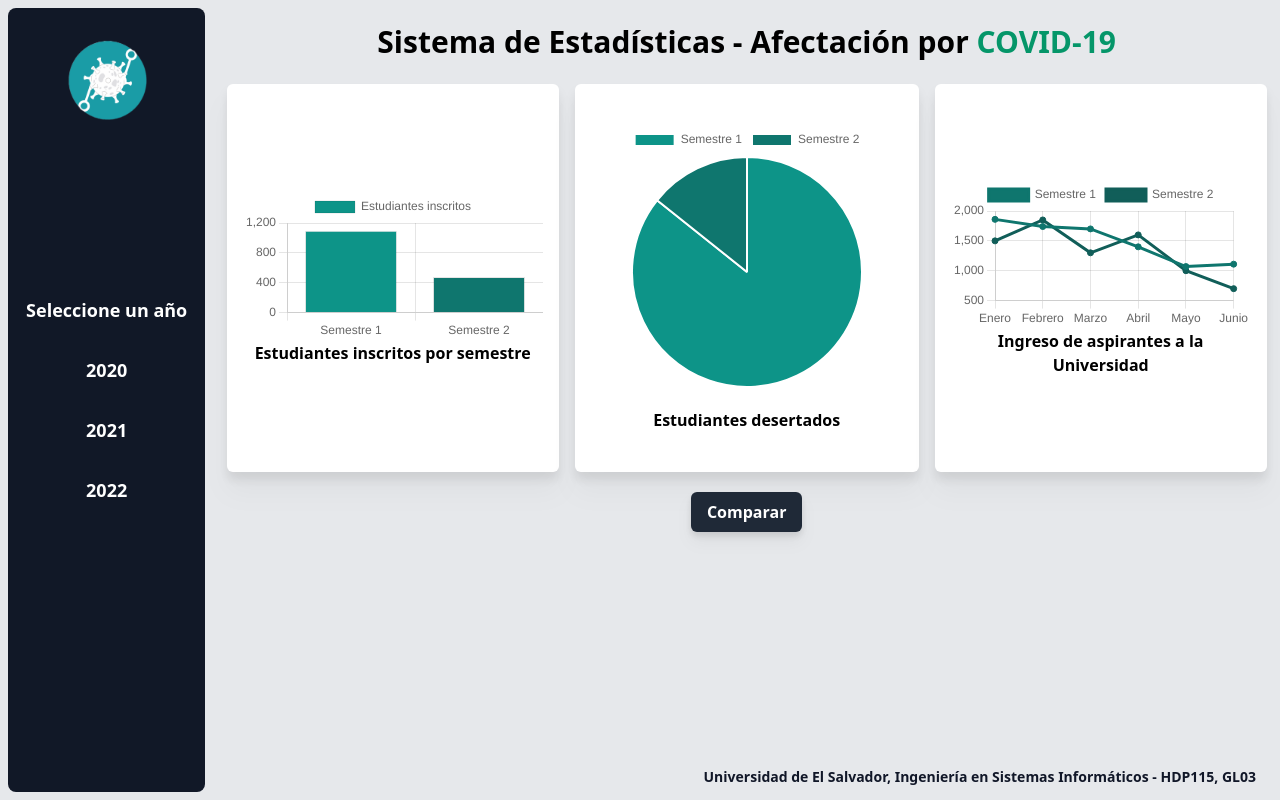
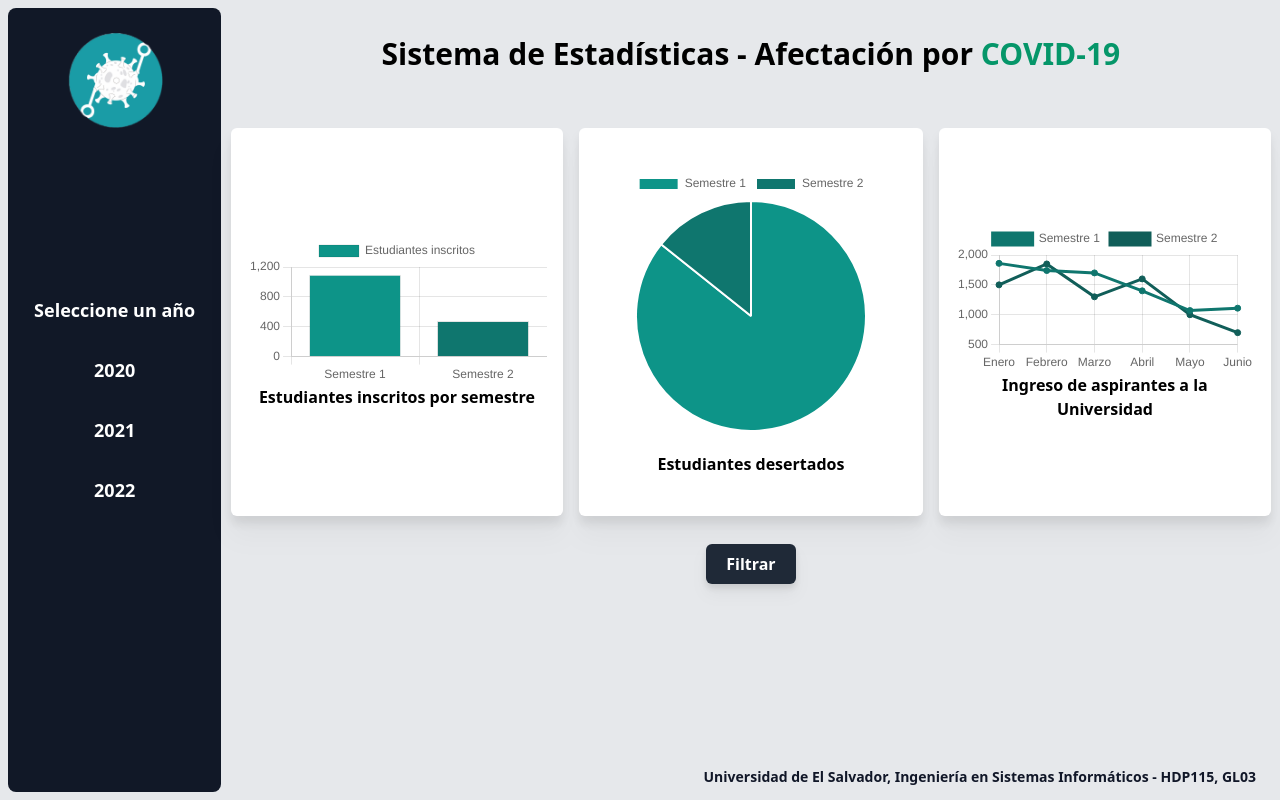
Before and after one commit to Rodrimejia03/Estadisticas-COVID19, a Django app: page / in a window 1280 px wide. Run offline with Django 3.2, Linux system fonts and the light colour scheme; some libraries are stand-ins or nearby versions.

Commit message:
Arreglos en la página principal

```diff
--- /dev/null
+++ b/swa/webapp/static/webapp/styles/style.css
@@ -0,0 +1,22 @@
+/*Customize the scrollbar*/
+/* width */
+::-webkit-scrollbar {
+    width: 8px;
+    transition: 2s;
+}
+
+/* Track */
+::-webkit-scrollbar-track {
+    box-shadow: inset 0 0 100px #292929;
+}
+
+/* Handle */
+::-webkit-scrollbar-thumb {
+    background: #9c9c9c;
+    border-radius: 10px;
+}
+
+/* Handle on hover */
+::-webkit-scrollbar-thumb:hover {
+    background: #7c7c7c;
+}
--- a/swa/webapp/templates/index.html
+++ b/swa/webapp/templates/index.html
@@ -1,19 +1,20 @@
 <!DOCTYPE html>
+{% load static %}
 <html>
 <head>
     <meta charset="UTF-8">
     <title>Sistema de Estadísticas</title>
     <script src="https://cdn.tailwindcss.com"></script>
     <script src="https://cdn.jsdelivr.net/npm/chart.js"></script>
+    <link rel="stylesheet" href="{% static 'webapp/styles/style.css' %}">
 </head>
-{% load static %}
 <body>
-    <div class="flex w-screen h-screen overflow-x-hidden overflow-y-auto bg-[#e6e8eb]">
+    <div class="flex h-screen overflow-x-hidden overflow-y-auto bg-[#e6e8eb]">
         <!-- Sidebar menu -->
-        <div class="hidden md:flex w-2/12 min-w-max m-2 p-2 bg-[#111827] rounded-lg flex-col items-center">
+        <div class="m-2 p-2 rounded-lg hidden md:flex flex-col items-center w-2/12 fixed top-0 bottom-0 left-0 min-w-max bg-[#111827]">
             <!-- Logo -->
             <div class="w-full py-2 flex justify-center items-center basis-2/12">
-                <img src="{% static 'webapp/logo_Proyecto.png' %}" alt="Logo" class="w-20">
+                <img src="{% static 'webapp/logo_Proyecto.png' %}" alt="Logo" class="md:w-20 lg:w-24">
             </div>
             <!-- Navigation items -->
             <div class="w-full basis-8/12 flex justify-center items-center">
@@ -26,17 +27,17 @@
             </div>
         </div>
         <!-- Dashboard -->
-        <div class="w-full md:w-10/12 h-12/12 p-2">
+        <div class="p-2 md:m-2 w-full md:w-10/12 h-12/12 p-2 md:ml-[24%] lg:ml-[17%]">
             <header>
-                <div class="my-4 flex justify-center">
-                    <h1 class="text-center font-bold text-lg md:text-2xl lg:text-3xl 2xl:text-4xl">Sistema de Estadísticas - Afectación por
+                <div class="my-4 lg:my-5 flex justify-center">
+                    <h1 class="text-center font-bold text-lg md:text-xl lg:text-3xl 2xl:text-4xl">Sistema de Estadísticas - Afectación por
                         <span class="uppercase text-emerald-600">covid-19</span>
                     </h1>
                 </div>
             </header>
             <main>
                 <!-- Graphics-->
-                <div class="p-2 flex flex-col items-center justify-center xl:items-stretch space-y-2 xl:items-auto xl:space-y-0 xl:flex-row xl:space-x-2 xl:space-x-4 2xl:space-x-6">
+                <div class="mt-4 lg:mt-10 xl:mt-12 h-max p-2 flex flex-col items-center justify-center xl:items-stretch space-y-2 xl:items-auto xl:space-y-0 xl:flex-row xl:space-x-2 xl:space-x-4 2xl:space-x-6">
                     <div class="w-full md:w-96 xl:w-1/3 p-4 flex flex-col justify-center flex-initial w-1/3 bg-white rounded-md drop-shadow-xl shadow-black">
                         <canvas id="myChart"></canvas>
                         <span class="text-center font-semibold text-base">Estudiantes inscritos por semestre</span>
@@ -54,9 +55,9 @@
                 </div>
 
                 <!-- Button -->
-                <div class="p-3 flex justify-center">
-                    <button class="py-1 px-2.5 md:py-2 lg:px-4 bg-[#1f2937] rounded-md drop-shadow-lg shadow-black hover:ring-2 hover:ring-emerald-600 active:ring-1">
-                        <span class="text-white font-medium md:font-semibold text-sm md:text-base">Comparar</span>
+                <div class="p-3 mt-2 flex justify-center">
+                    <button class="py-1.5 px-4 md:py-2 lg:px-5 bg-[#1f2937] rounded-md drop-shadow-lg shadow-black hover:ring-2 hover:ring-emerald-600 active:ring-1">
+                        <span class="text-white font-medium md:font-semibold text-sm md:text-base">Filtrar</span>
                     </button>
                 </div>
             </main>
```
